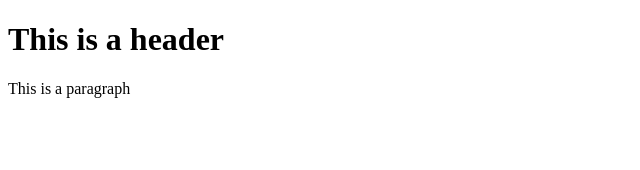
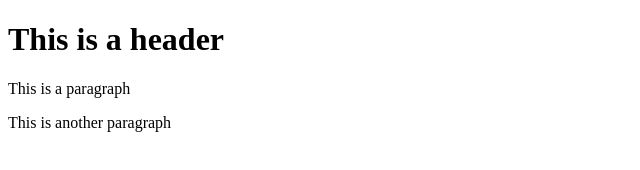
Before and after one commit to mollypaul/git-test, a plain HTML site: page index.html in a window 1280 px wide. Shown: the whole page, without its empty margins (0-640 px from the left). Drawn offline with Linux system fonts and the light colour scheme.

Commit message:
Third commit

```diff
--- a/index.html
+++ b/index.html
@@ -7,5 +7,8 @@
     <p>
         This is a paragraph
     </p>
+    <p>
+        This is another paragraph
+    </p>
 </body>
 </html>
```
